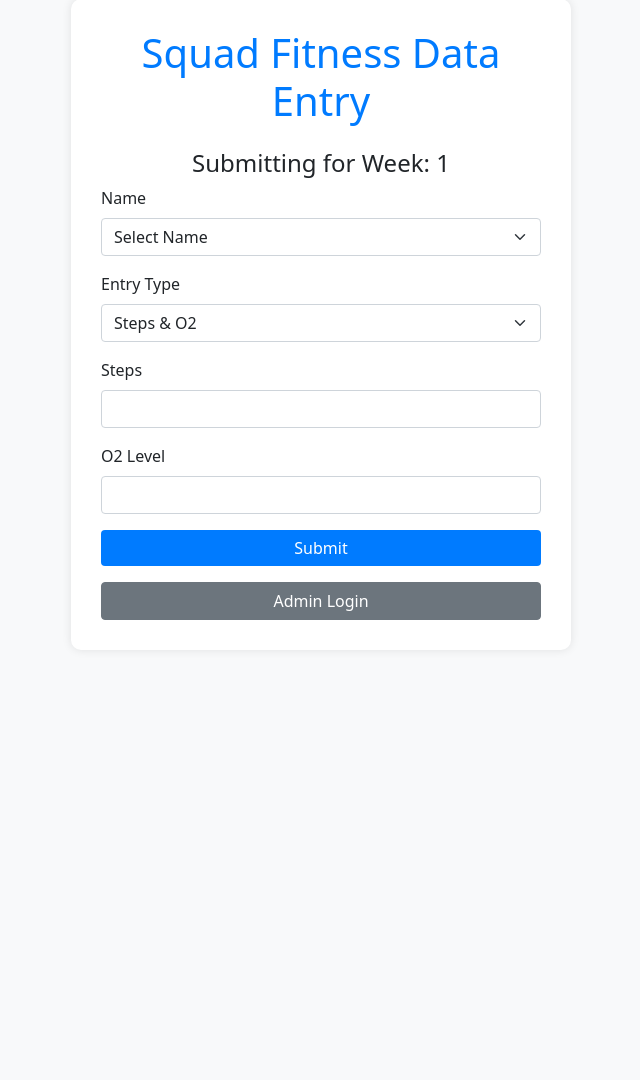
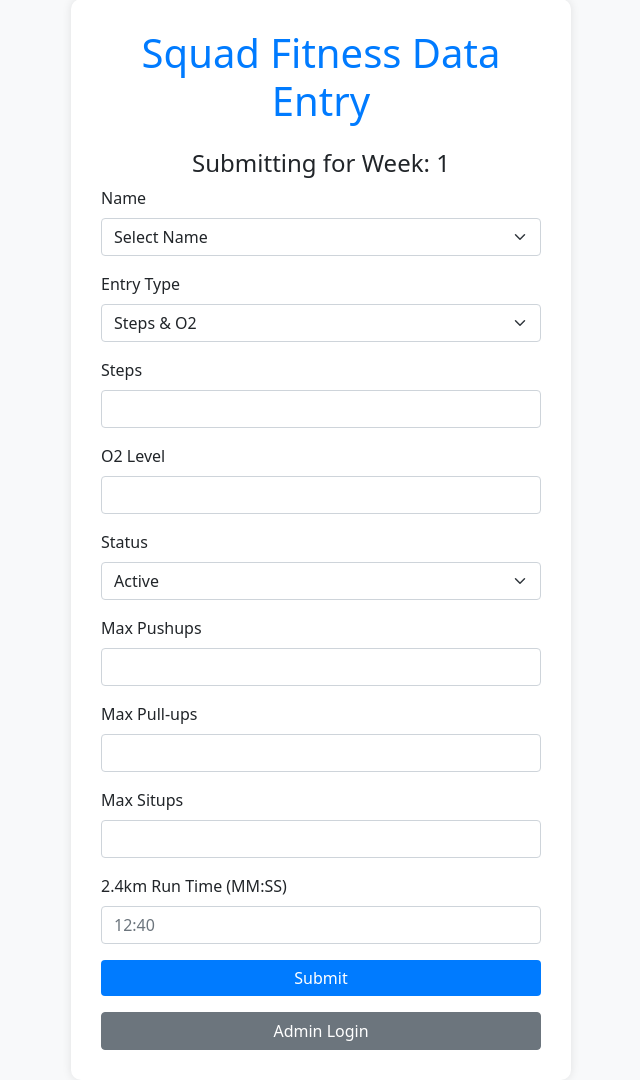
Before and after one commit to mirfsz/Fatty8-Stats-Tracker-SuduKental, a Flask app: page / in a window 1280 px wide. Shown: the part 51-1131 px from the top of the page, without its empty margins (319-959 px from the left). Before the commit the page ends 671 px from the top, so only its background shows below. Run offline with Flask 3, Linux system fonts and the light colour scheme; data comes from the database, SQL or seed files in the repository.

Commit message:
Update form.html

```diff
--- a/templates/form.html
+++ b/templates/form.html
@@ -30,7 +30,7 @@
                 </div>
                 <div class="mb-3">
                     <label for="entry_type" class="form-label">Entry Type</label>
-                    <select class="form-select" id="entry_type" name="entry_type" onchange="toggleFields()">
+                    <select class="form-select" id="entry_type" name="entry_type">
                         <option value="steps_o2">Steps & O2</option>
                         <option value="static_workouts">Static Workouts</option>
                     </select>
@@ -45,10 +45,10 @@
                         <input type="number" class="form-control" id="o2_level" name="o2_level">
                     </div>
                 </div>
-                <div id="static_workouts_fields" style="display: none;">
+                <div id="static_workouts_fields">
                     <div class="mb-3">
                         <label for="status" class="form-label">Status</label>
-                        <select class="form-select" id="status" name="status" onchange="toggleWorkoutFields()">
+                        <select class="form-select" id="status" name="status">
                             <option value="Active">Active</option>
                             <option value="MC">MC</option>
                             <option value="LD">LD</option>
@@ -69,7 +69,7 @@
                         </div>
                         <div class="mb-3">
                             <label for="run_time" class="form-label">2.4km Run Time (MM:SS)</label>
-                            <input type="text" class="form-control" id="run_time" name="run_time" pattern="[0-5][0-9]:[0-5][0-9]" placeholder="12:40">
+                            <input type="text" class="form-control" id="run_time" name="run_time" placeholder="12:40">
                         </div>
                     </div>
                 </div>
@@ -78,31 +78,5 @@
             <a href="/admin_login" class="btn btn-secondary mt-3 w-100">Admin Login</a>
         </div>
     </div>
-    <script>
-        function toggleFields() {
-            var entryType = document.getElementById('entry_type').value;
-            var stepsO2Fields = document.getElementById('steps_o2_fields');
-            var staticWorkoutsFields = document.getElementById('static_workouts_fields');
-
-            if (entryType === 'steps_o2') {
-                stepsO2Fields.style.display = 'block';
-                staticWorkoutsFields.style.display = 'none';
-            } else {
-                stepsO2Fields.style.display = 'none';
-                staticWorkoutsFields.style.display = 'block';
-            }
-        }
-
-        function toggleWorkoutFields() {
-            var status = document.getElementById('status').value;
-            var workoutFields = document.getElementById('workout_fields');
-
-            if (status === 'Active') {
-                workoutFields.style.display = 'block';
-            } else {
-                workoutFields.style.display = 'none';
-            }
-        }
-    </script>
 </body>
 </html>
```
